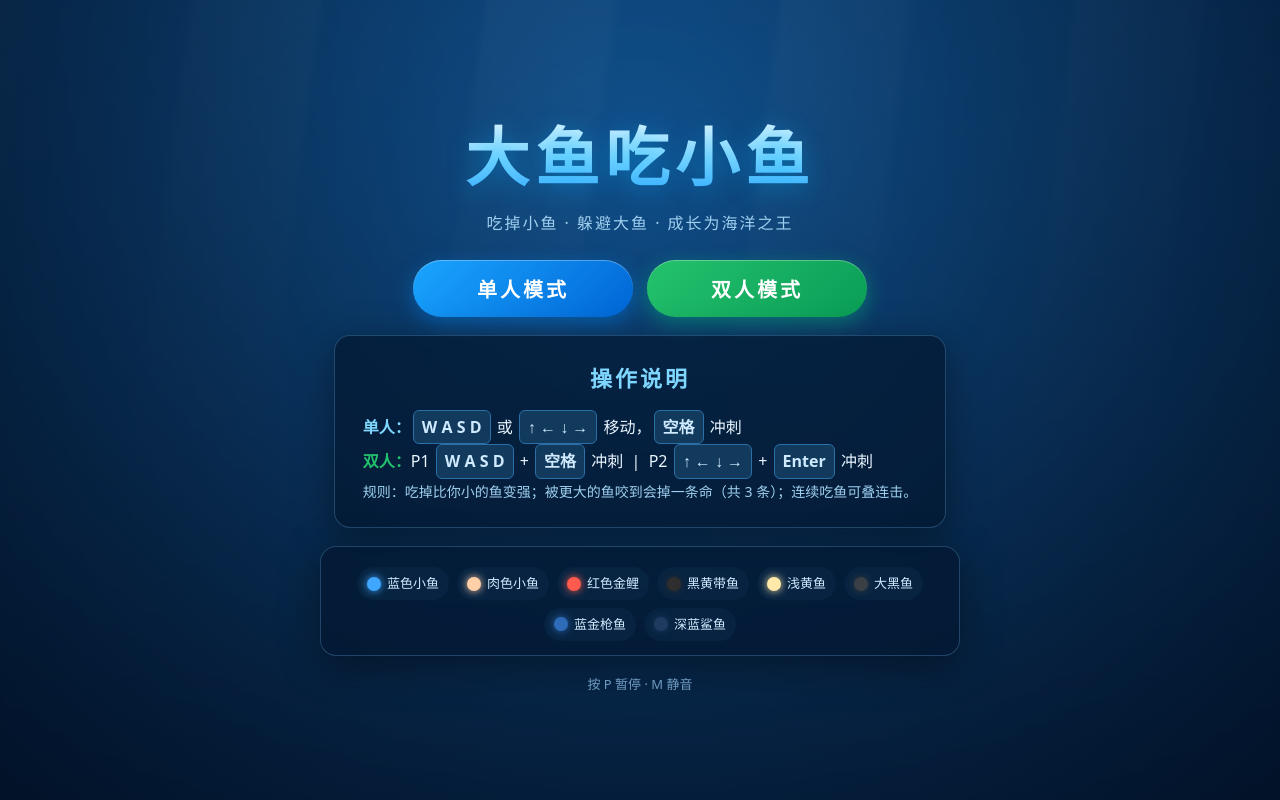
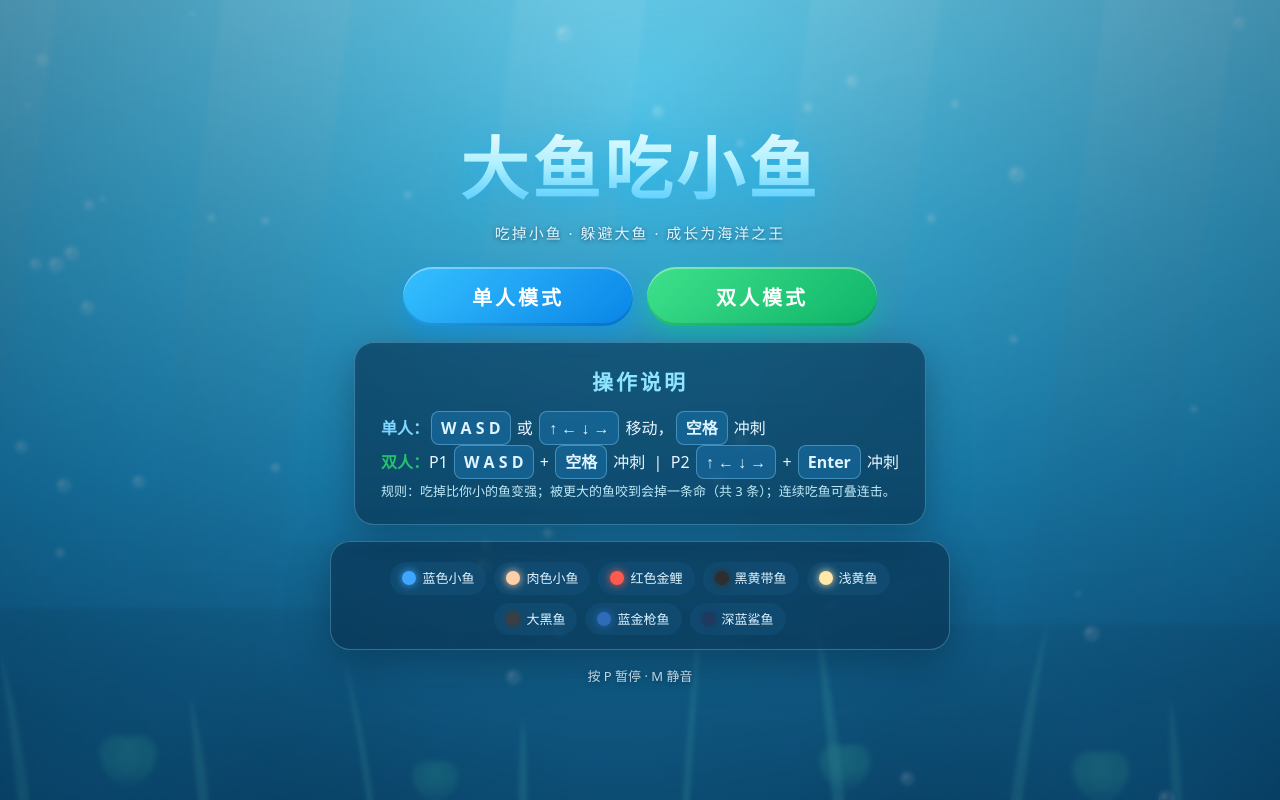
Before and after one commit to Sylvan914/Big-fishes-eat-little-fishes, a plain HTML site: page index.html in a window 1280 px wide. Drawn offline with Linux system fonts and the light colour scheme; animation ran at ten frames a second.

Commit message:
Add files via upload

```diff
--- a/index.html
+++ b/index.html
@@ -5,69 +5,86 @@
 <meta name="viewport" content="width=device-width, initial-scale=1.0, maximum-scale=1.0, user-scalable=no">
 <title>大鱼吃小鱼</title>
 <style>
-  :root{ --sea1:#0a3d6b; --sea2:#062a4d; }
+  :root{ --sea1:#54c6e8; --sea2:#0d6ea3; --deep:#0a3d63; }
   *{margin:0;padding:0;box-sizing:border-box}
-  html,body{width:100%;height:100%;overflow:hidden;background:#02182e;font-family:"Microsoft YaHei","PingFang SC",system-ui,sans-serif;user-select:none;-webkit-user-select:none;touch-action:none}
+  html,body{width:100%;height:100%;overflow:hidden;background:#0b5f8f;font-family:"Microsoft YaHei","PingFang SC",system-ui,sans-serif;user-select:none;-webkit-user-select:none;touch-action:none}
   #game{display:block;position:absolute;inset:0}
 
   .overlay{
     position:absolute;inset:0;display:flex;flex-direction:column;
-    align-items:center;justify-content:center;gap:18px;
-    color:#eaf6ff;text-align:center;z-index:10;
-    background:radial-gradient(ellipse at 50% 20%, rgba(20,80,140,.55), rgba(2,18,40,.88));
-    backdrop-filter:blur(3px);
+    align-items:center;justify-content:center;gap:16px;
+    color:#eaf6ff;text-align:center;z-index:10;padding:18px;
+    background:radial-gradient(ellipse at 50% 12%, rgba(64,180,220,.22), rgba(6,42,72,.56));
+    -webkit-backdrop-filter:blur(2px);backdrop-filter:blur(2px);
     transition:opacity .3s ease;
   }
   .overlay.hidden{opacity:0;pointer-events:none}
   h1.title{
-    font-size:64px;letter-spacing:6px;font-weight:900;
-    background:linear-gradient(180deg,#fff,#7fd7ff 55%,#2ea6ff);
+    font-size:clamp(40px,10vw,68px);letter-spacing:4px;font-weight:900;
+    background:linear-gradient(180deg,#ffffff,#aef0ff 50%,#42c4ff);
     -webkit-background-clip:text;background-clip:text;color:transparent;
-    text-shadow:0 4px 24px rgba(0,180,255,.35);
+    filter:drop-shadow(0 4px 18px rgba(0,180,255,.45));
   }
-  .subtitle{font-size:16px;color:#9fd0f0;letter-spacing:2px;margin-top:-8px}
+  .subtitle{font-size:15px;color:#dff6ff;letter-spacing:2px;margin-top:-8px;text-shadow:0 1px 4px rgba(0,28,50,.55)}
   .btn{
-    min-width:220px;padding:14px 30px;font-size:20px;font-weight:700;letter-spacing:3px;
-    color:#fff;border:none;border-radius:30px;cursor:pointer;
-    background:linear-gradient(135deg,#1aa5ff,#0066d6);
-    box-shadow:0 6px 20px rgba(0,140,255,.4), inset 0 1px 0 rgba(255,255,255,.3);
-    transition:transform .12s ease, box-shadow .12s ease, filter .12s ease;
+    position:relative;overflow:hidden;
+    min-width:230px;padding:15px 32px;font-size:20px;font-weight:800;letter-spacing:3px;
+    color:#fff;border:none;border-radius:999px;cursor:pointer;
+    background:linear-gradient(135deg,#35c0ff,#0a86e8);
+    box-shadow:0 8px 22px rgba(0,150,255,.45), inset 0 2px 0 rgba(255,255,255,.35), inset 0 -3px 0 rgba(0,40,90,.18);
+    transition:transform .14s ease, box-shadow .14s ease, filter .14s ease;
   }
-  .btn:hover{transform:translateY(-2px);box-shadow:0 10px 28px rgba(0,160,255,.55), inset 0 1px 0 rgba(255,255,255,.4)}
-  .btn:active{transform:translateY(1px)}
-  .btn.secondary{background:linear-gradient(135deg,#24c26d,#0a9d57);box-shadow:0 6px 20px rgba(0,220,130,.35), inset 0 1px 0 rgba(255,255,255,.3)}
-  .btn.ghost{background:rgba(255,255,255,.08);box-shadow:inset 0 0 0 2px rgba(255,255,255,.25)}
+  .btn:hover{transform:translateY(-3px) scale(1.02);box-shadow:0 14px 30px rgba(0,160,255,.6), inset 0 2px 0 rgba(255,255,255,.4), inset 0 -3px 0 rgba(0,40,90,.18)}
+  .btn:active{transform:translateY(1px) scale(.98);box-shadow:0 4px 12px rgba(0,150,255,.4), inset 0 2px 0 rgba(255,255,255,.3)}
+  .btn.secondary{background:linear-gradient(135deg,#3ee08a,#0fb56a);box-shadow:0 8px 22px rgba(0,220,130,.4), inset 0 2px 0 rgba(255,255,255,.35), inset 0 -3px 0 rgba(0,80,40,.18)}
+  .btn.ghost{background:rgba(255,255,255,.10);box-shadow:inset 0 0 0 2px rgba(255,255,255,.30)}
+  .btn:disabled{opacity:.4;cursor:not-allowed;transform:none;box-shadow:none;filter:grayscale(.5)}
+  .btn-mini{min-width:0;padding:9px 20px;font-size:15px;letter-spacing:1px}
+  .ripple{position:absolute;border-radius:50%;background:rgba(255,255,255,.45);transform:scale(0);animation:ripple .6s ease-out;pointer-events:none}
+  @keyframes ripple{to{transform:scale(2.7);opacity:0}}
   .card{
-    background:rgba(4,24,48,.7);border:1px solid rgba(120,200,255,.25);
-    border-radius:16px;padding:22px 28px;max-width:640px;
-    box-shadow:0 10px 40px rgba(0,0,0,.4);line-height:1.9;
+    background:rgba(8,50,82,.58);border:1px solid rgba(150,220,255,.30);
+    border-radius:20px;padding:20px 26px;max-width:620px;
+    box-shadow:0 12px 40px rgba(0,20,40,.35);line-height:1.9;-webkit-backdrop-filter:blur(4px);backdrop-filter:blur(4px);
   }
-  .card h3{font-size:22px;margin-bottom:10px;color:#7fd7ff;letter-spacing:3px}
-  .card .keys{display:inline-block;min-width:26px;padding:1px 8px;margin:0 2px;border-radius:6px;
-    background:#123a5c;border:1px solid #2a6fa8;font-weight:700;color:#cfeaff}
+  .card h3{font-size:21px;margin-bottom:8px;color:#8fe4ff;letter-spacing:3px}
+  .card .keys{display:inline-block;min-width:26px;padding:1px 9px;margin:0 2px;border-radius:8px;
+    background:rgba(28,120,180,.45);border:1px solid rgba(140,215,255,.4);font-weight:700;color:#dff4ff}
   .row{display:flex;gap:14px;flex-wrap:wrap;justify-content:center}
-  .hint{font-size:14px;color:#9fd0f0}
-  .muted{font-size:13px;color:#6f9cc0}
+  .hint{font-size:13px;color:#bfe9f7}
+  .muted{font-size:13px;color:#cfeaf7;text-shadow:0 1px 4px rgba(0,28,50,.55)}
   .fish-legend{display:flex;flex-wrap:wrap;gap:8px;justify-content:center;margin-top:6px}
-  .fish-legend .dot{display:flex;align-items:center;gap:6px;font-size:13px;color:#cfeaff;background:rgba(10,40,70,.6);padding:4px 10px;border-radius:20px}
+  .fish-legend .dot{display:flex;align-items:center;gap:6px;font-size:13px;color:#dff4ff;background:rgba(20,80,120,.55);padding:4px 12px;border-radius:20px}
   .fish-legend .dot i{width:14px;height:14px;border-radius:50%;display:inline-block;box-shadow:0 0 8px currentColor}
-  .btn:disabled{opacity:.42;cursor:not-allowed;transform:none;box-shadow:none;filter:grayscale(.45)}
-  .btn-mini{min-width:0;padding:8px 18px;font-size:15px;letter-spacing:1px}
-  .select-grid{display:flex;flex-wrap:wrap;gap:12px;justify-content:center;max-width:800px;margin:0 auto}
-  .fish-card{position:relative;width:136px;background:rgba(4,24,48,.72);border:2px solid rgba(120,200,255,.22);
-    border-radius:14px;padding:10px 8px 9px;cursor:pointer;display:flex;flex-direction:column;align-items:center;gap:4px;
-    transition:border-color .15s,box-shadow .15s,transform .12s}
-  .fish-card:hover{transform:translateY(-3px);border-color:rgba(170,225,255,.55)}
+
+  .select-grid{display:flex;flex-wrap:wrap;gap:12px;justify-content:center;max-width:820px;margin:0 auto}
+  .fish-card{position:relative;width:140px;background:rgba(8,50,82,.6);border:2px solid rgba(150,220,255,.28);
+    border-radius:18px;padding:12px 8px 10px;cursor:pointer;display:flex;flex-direction:column;align-items:center;gap:5px;
+    -webkit-backdrop-filter:blur(3px);backdrop-filter:blur(3px);box-shadow:0 6px 18px rgba(0,20,40,.28);
+    transition:border-color .18s,box-shadow .18s,transform .14s}
+  .fish-card:hover{transform:translateY(-4px);border-color:rgba(180,235,255,.6)}
+  .fish-card:active{transform:scale(.96)}
   .fish-card canvas{width:120px;height:88px;display:block;pointer-events:none}
-  .fish-card .name{font-size:14px;font-weight:700;color:#eaf6ff}
-  .fish-card .tag{font-size:11px;color:#7fb8e0}
+  .fish-card .name{font-size:14px;font-weight:700;color:#f2fbff}
+  .fish-card .tag{font-size:11px;color:#a9d8ee}
   .fish-card .badge{position:absolute;top:-9px;right:-7px;font-size:11px;font-weight:800;padding:1px 8px;border-radius:10px;
-    background:#0b2c50;color:#ffd23f;border:1px solid rgba(255,210,63,.55);box-shadow:0 2px 6px rgba(0,0,0,.4);min-width:26px;text-align:center}
+    background:rgba(10,60,95,.9);color:#ffd23f;border:1px solid rgba(255,210,63,.6);box-shadow:0 2px 8px rgba(0,0,0,.35);min-width:26px;text-align:center}
   .fish-card .badge:empty{display:none}
-  .fish-card.p1{border-color:#ffd23f;box-shadow:0 0 16px rgba(255,210,63,.55)}
-  .fish-card.p2{border-color:#24c26d;box-shadow:0 0 16px rgba(36,194,109,.55)}
-  #selectPlayers .btn.active{background:linear-gradient(135deg,#1aa5ff,#0066d6);box-shadow:0 4px 14px rgba(0,140,255,.5)}
-  #select{overflow-y:auto;padding:20px}
+  .fish-card.p1{border-color:#ffd23f;box-shadow:0 0 0 2px rgba(255,210,63,.35), 0 0 22px rgba(255,210,63,.6)}
+  .fish-card.p2{border-color:#24c26d;box-shadow:0 0 0 2px rgba(36,194,109,.35), 0 0 22px rgba(36,194,109,.6)}
+  #selectPlayers .btn.active{background:linear-gradient(135deg,#35c0ff,#0a86e8);box-shadow:0 6px 16px rgba(0,150,255,.5)}
+  #select{overflow-y:auto;padding:18px}
+
+  @media (max-width:480px){
+    h1.title{letter-spacing:2px}
+    .subtitle{font-size:13px}
+    .btn{min-width:200px;padding:13px 24px;font-size:18px}
+    .card{max-width:92%;padding:16px 18px}
+    .fish-card{width:104px;padding:9px 6px 8px;gap:3px}
+    .fish-card canvas{width:88px;height:64px}
+    .fish-card .name{font-size:12px}
+    .overlay{gap:12px}
+  }
 </style>
 </head>
 <body>
@@ -266,11 +283,18 @@ function spawnParticles(x, y, color, n, spread = 3, life = 0.5, size = 3) {
 const bubbles = [];
 function initBubbles() {
   bubbles.length = 0;
-  for (let i = 0; i < 40; i++) {
-    bubbles.push({ x: rand(0, W), y: rand(0, H), r: rand(1.5, 6), sp: rand(20, 60), drift: rand(-6, 6) });
+  for (let i = 0; i < 44; i++) {
+    bubbles.push({ x: rand(0, W), y: rand(0, H), r: rand(1.5, 7), sp: rand(18, 60), drift: rand(-8, 8), ph: rand(0, TAU) });
   }
 }
 initBubbles();
+
+// 吃掉小鱼时喷出一串上升的气泡（泡泡粒子特效）
+function spawnBubbleBurst(x, y) {
+  for (let i = 0; i < 10; i++) {
+    bubbles.push({ x: x + rand(-14, 14), y: y + rand(-8, 8), r: rand(1.5, 5), sp: rand(50, 110), drift: rand(-18, 18), ph: rand(0, TAU) });
+  }
+}
 
 /* ---------- 鱼实体 ---------- */
 let fishId = 0;
@@ -294,6 +318,7 @@ class Fish {
     this.combo = 0; this.comboTime = 0;
     this.kills = 0;
     this.hueShift = rand(-8, 8);
+    this.trail = [];
   }
 
   update(dt) {
@@ -302,6 +327,8 @@ class Fish {
     if (this.dashCooldown > 0) this.dashCooldown -= dt;
     if (this.invincibleUntil > 0) this.invincibleUntil -= dt;
     if (this.comboTime > 0) { this.comboTime -= dt; if (this.comboTime <= 0) this.combo = 0; }
+    this.trail.push({ x: this.x, y: this.y });
+    if (this.trail.length > 8) this.trail.shift();
   }
 
   aiSpeed() {
@@ -567,7 +594,6 @@ const Game = {
 
     this.handleEating();
     this.updateParticles(dt);
-    this.updateBubbles(dt);
     this.maintainPopulation();
   },
 
@@ -613,6 +639,7 @@ const Game = {
     p.comboTime = 2.2;
     p.size = Math.min(150, p.size + f.size * 0.045);
     this.removeFish(f);
+    spawnBubbleBurst(f.x, f.y);
     spawnParticles(f.x, f.y, f.species.c2, 10, 0.6, 0.5, 3);
     spawnParticles(f.x, f.y, '#ffffff', 4, 0.4, 0.3, 2);
     AudioSys.eat(p.size);
@@ -657,7 +684,7 @@ const Game = {
   updateBubbles(dt) {
     for (const b of bubbles) {
       b.y -= b.sp * dt;
-      b.x += b.drift * dt;
+      b.x += (b.drift + Math.sin(ambientT * 2 + b.ph) * 14) * dt;
       if (b.y < -20) { b.y = H + 20; b.x = rand(0, W); }
       if (b.x < -20) b.x = W + 20;
       if (b.x > W + 20) b.x = -20;
@@ -1029,23 +1056,124 @@ function clipBodyShape(sp, bodyL, bodyH) {
   ctx.clip();
 }
 
+/* ---- 海底氛围元素：海草 / 珊瑚 / 气泡 / 拖尾 ---- */
+const corals = [
+  { fx: 0.10, fy: 0.93, s: 0.05, c: 'rgba(42,150,158,.26)' },
+  { fx: 0.34, fy: 0.96, s: 0.04, c: 'rgba(36,140,150,.22)' },
+  { fx: 0.66, fy: 0.94, s: 0.045, c: 'rgba(40,148,155,.24)' },
+  { fx: 0.86, fy: 0.95, s: 0.05, c: 'rgba(44,152,160,.26)' },
+];
+const seaweed = [];
+(function initSeaweed() {
+  for (let i = 0; i < 16; i++) {
+    seaweed.push({
+      fx: (i + 0.5) / 16 + rand(-0.015, 0.015),
+      hf: rand(0.12, 0.3),
+      ph: rand(0, TAU),
+      front: i % 2 === 1,
+      w: rand(6, 14),
+    });
+  }
+})();
+
+function drawDistantReef() {
+  const mounds = [
+    { fx: 0.05, w: 0.30, h: 0.12, c: 'rgba(20,100,135,.30)' },
+    { fx: 0.48, w: 0.34, h: 0.16, c: 'rgba(16,88,122,.26)' },
+    { fx: 0.90, w: 0.28, h: 0.11, c: 'rgba(22,104,140,.28)' },
+  ];
+  for (const m of mounds) {
+    const x = m.fx * W, y = H;
+    const r = m.w * W;
+    const grad = ctx.createRadialGradient(x, y, r * 0.1, x, y, r);
+    grad.addColorStop(0, m.c);
+    grad.addColorStop(1, 'rgba(0,0,0,0)');
+    ctx.fillStyle = grad;
+    ctx.fillRect(x - r, y - m.h * H * 2, r * 2, m.h * H * 2);
+  }
+  // 珊瑚丛（远景模糊感）
+  for (const c of corals) {
+    const x = c.fx * W, y = c.fy * H, s = c.s * Math.min(W, H);
+    ctx.fillStyle = c.c;
+    for (let i = -2; i <= 2; i++) {
+      const ang = -Math.PI / 2 + i * 0.42;
+      const r = s * (1.15 - Math.abs(i) * 0.2);
+      ctx.beginPath();
+      ctx.arc(x + Math.cos(ang) * r * 0.55, y - Math.sin(ang) * r * 0.35, r * 0.55, 0, TAU);
+      ctx.fill();
+    }
+  }
+}
+
+function drawBlade(x, baseY, len, sway, width, color) {
+  ctx.fillStyle = color;
+  const tipX = x + sway, tipY = baseY - len, cy = baseY - len * 0.55;
+  ctx.beginPath();
+  ctx.moveTo(x - width * 0.5, baseY);
+  ctx.quadraticCurveTo(x - width * 0.5 + sway * 0.4, cy, tipX, tipY);
+  ctx.quadraticCurveTo(x + width * 0.5 + sway * 0.4, cy, x + width * 0.5, baseY);
+  ctx.closePath();
+  ctx.fill();
+}
+
+function drawSeaweed(layer) {
+  for (const s of seaweed) {
+    const isFront = layer === 'front';
+    if (s.front !== isFront) continue;
+    const x = s.fx * W, baseY = H, len = s.hf * H;
+    const t = ambientT * 0.8 + s.ph;
+    const sway = Math.sin(t) * len * 0.16;
+    if (isFront) {
+      drawBlade(x, baseY, len, sway, s.w, 'rgba(20,118,128,.82)');
+      drawBlade(x, baseY, len * 0.7, sway * 0.7, s.w * 0.68, 'rgba(26,150,148,.72)');
+      drawBlade(x + s.w * 0.6, baseY, len * 0.5, -sway * 0.6, s.w * 0.58, 'rgba(16,102,116,.8)');
+    } else {
+      drawBlade(x, baseY, len * 0.82, sway, s.w * 0.9, 'rgba(80,196,196,.30)');
+    }
+  }
+}
+
+function drawBubbles() {
+  for (const b of bubbles) {
+    ctx.fillStyle = 'rgba(255,255,255,.14)';
+    ctx.beginPath(); ctx.arc(b.x, b.y, b.r, 0, TAU); ctx.fill();
+    ctx.strokeStyle = 'rgba(255,255,255,.42)';
+    ctx.lineWidth = 1; ctx.stroke();
+    ctx.fillStyle = 'rgba(255,255,255,.6)';
+    ctx.beginPath(); ctx.arc(b.x - b.r * 0.32, b.y - b.r * 0.32, b.r * 0.3, 0, TAU); ctx.fill();
+  }
+}
+
+function drawTrail(f) {
+  const tr = f.trail;
+  if (!tr || tr.length < 2) return;
+  for (let i = 0; i < tr.length; i++) {
+    const p = tr[i], k = i / tr.length;
+    ctx.globalAlpha = k * k * 0.2;
+    ctx.fillStyle = f.species.c1;
+    ctx.beginPath(); ctx.arc(p.x, p.y, f.size * 0.45 * k, 0, TAU); ctx.fill();
+  }
+  ctx.globalAlpha = 1;
+}
+
 function drawBackground() {
-  // 水体渐变（上部更亮，向下渐深）
+  // 明亮清新水体渐变（上部浅，向下渐深，非纯色单调）
   const g = ctx.createLinearGradient(0, 0, 0, H);
-  g.addColorStop(0, '#0e5a9c');
-  g.addColorStop(0.35, '#0a4478');
-  g.addColorStop(0.75, '#072f57');
-  g.addColorStop(1, '#041c38');
+  g.addColorStop(0, '#6fd4f0');
+  g.addColorStop(0.28, '#3fb6de');
+  g.addColorStop(0.6, '#1a92c6');
+  g.addColorStop(0.85, '#0f6ea3');
+  g.addColorStop(1, '#0a5a8c');
   ctx.fillStyle = g;
   ctx.fillRect(0, 0, W, H);
 
-  // 阳光光束
+  // 阳光光束（缓缓移动）
   ctx.save();
-  ctx.globalAlpha = 0.10;
+  ctx.globalAlpha = 0.12;
   for (let i = 0; i < 5; i++) {
-    const lx = ((i * 0.23 + 0.12) * W + Game.time * 8) % (W * 1.4) - W * 0.2;
+    const lx = ((i * 0.23 + 0.12) * W + ambientT * 12) % (W * 1.4) - W * 0.2;
     const grad = ctx.createLinearGradient(lx - 50, 0, lx + 50, H * 0.9);
-    grad.addColorStop(0, '#bfe9ff'); grad.addColorStop(1, 'transparent');
+    grad.addColorStop(0, '#eafcff'); grad.addColorStop(1, 'transparent');
     ctx.fillStyle = grad;
     ctx.beginPath();
     ctx.moveTo(lx, 0); ctx.lineTo(lx + 130, 0); ctx.lineTo(lx + 40, H * 0.85); ctx.lineTo(lx - 90, H * 0.85);
@@ -1053,30 +1181,19 @@ function drawBackground() {
   }
   ctx.restore();
 
-  // 暗角（聚焦中心）
-  const v = ctx.createRadialGradient(W / 2, H / 2, Math.min(W, H) * 0.35, W / 2, H / 2, Math.max(W, H) * 0.75);
-  v.addColorStop(0, 'rgba(0,0,0,0)');
-  v.addColorStop(1, 'rgba(0,6,18,.5)');
-  ctx.fillStyle = v;
-  ctx.fillRect(0, 0, W, H);
+  // 远处礁石珊瑚 + 远处海草（景深）
+  drawDistantReef();
+  drawSeaweed('back');
 }
 
 function drawScene() {
-  // 气泡（带高光）
-  for (const b of bubbles) {
-    ctx.fillStyle = 'rgba(255,255,255,.12)';
-    ctx.beginPath(); ctx.arc(b.x, b.y, b.r, 0, TAU); ctx.fill();
-    ctx.strokeStyle = 'rgba(255,255,255,.35)';
-    ctx.lineWidth = 1;
-    ctx.stroke();
-    ctx.fillStyle = 'rgba(255,255,255,.5)';
-    ctx.beginPath(); ctx.arc(b.x - b.r * 0.3, b.y - b.r * 0.3, b.r * 0.28, 0, TAU); ctx.fill();
-  }
-
-  // 鱼（小的在下层）
+  // 鱼（小的在下层，带拖尾）
   const drawList = [...Game.fishes.filter(f => f.alive), ...Game.players.filter(p => p.alive)];
   drawList.sort((a, b) => a.size - b.size);
-  for (const f of drawList) drawFishBody(f, Game.time);
+  for (const f of drawList) {
+    drawTrail(f);
+    drawFishBody(f, Game.time);
+  }
 
   // 粒子
   for (const pt of particles) {
@@ -1085,6 +1202,9 @@ function drawScene() {
     ctx.beginPath(); ctx.arc(pt.x, pt.y, pt.size, 0, TAU); ctx.fill();
   }
   ctx.globalAlpha = 1;
+
+  // 前景海草（深色，在鱼前面，营造层次）
+  drawSeaweed('front');
 }
 
 function drawHUD() {
@@ -1100,8 +1220,10 @@ function drawHUD() {
     // 合作模式：显示两人总分
     const total = Math.floor(players[0].score + (players[1] ? players[1].score : 0));
     ctx.save();
-    ctx.fillStyle = 'rgba(3,20,40,.55)';
-    roundRect(W / 2 - 90, pad, 180, 42, 12); ctx.fill();
+    ctx.fillStyle = 'rgba(10,55,90,.5)';
+    roundRect(W / 2 - 90, pad, 180, 42, 14); ctx.fill();
+    ctx.strokeStyle = 'rgba(150,220,255,.28)'; ctx.lineWidth = 1.5;
+    roundRect(W / 2 - 90, pad, 180, 42, 14); ctx.stroke();
     ctx.fillStyle = '#ffd23f';
     ctx.font = 'bold 22px "Microsoft YaHei"';
     ctx.textAlign = 'center'; ctx.textBaseline = 'middle';
@@ -1151,8 +1273,10 @@ function drawHUD() {
 function drawPlayerHUD(p, x, y, color, showScore) {
   ctx.save();
   ctx.textBaseline = 'top';
-  ctx.fillStyle = 'rgba(3,20,40,.55)';
-  roundRect(x, y, 220, 74, 12); ctx.fill();
+  ctx.fillStyle = 'rgba(10,55,90,.5)';
+  roundRect(x, y, 220, 74, 14); ctx.fill();
+  ctx.strokeStyle = 'rgba(150,220,255,.28)'; ctx.lineWidth = 1.5;
+  roundRect(x, y, 220, 74, 14); ctx.stroke();
 
   const nameColor = color || '#7fd7ff';
   ctx.font = 'bold 18px "Microsoft YaHei"';
@@ -1207,11 +1331,16 @@ function roundRect(x, y, w, h, r) {
    主循环
    ============================================================ */
 let lastT = performance.now();
+let ambientT = 0;
 function loop(now) {
   const dt = (now - lastT) / 1000;
   lastT = now;
+  const adt = Math.min(dt, 0.05);
+  ambientT += adt;
+  Game.updateBubbles(adt);
 
   drawBackground();
+  drawBubbles();
   if (Game.state === 'play' || Game.state === 'pause') {
     if (Game.state === 'play') Game.update(dt);
     drawScene();
@@ -1233,6 +1362,24 @@ document.getElementById('btnSelectBack').addEventListener('click', () => Game.to
 document.getElementById('btnPickP1').addEventListener('click', () => Game.setSelectPlayer(0));
 document.getElementById('btnPickP2').addEventListener('click', () => Game.setSelectPlayer(1));
 
+/* ---------- 按钮水波纹点击反馈 ---------- */
+function attachRipple() {
+  document.querySelectorAll('.btn').forEach(btn => {
+    btn.addEventListener('pointerdown', e => {
+      const rect = btn.getBoundingClientRect();
+      const d = Math.max(rect.width, rect.height);
+      const span = document.createElement('span');
+      span.className = 'ripple';
+      span.style.width = span.style.height = d + 'px';
+      span.style.left = (e.clientX - rect.left - d / 2) + 'px';
+      span.style.top = (e.clientY - rect.top - d / 2) + 'px';
+      btn.appendChild(span);
+      setTimeout(() => span.remove(), 620);
+    });
+  });
+}
+attachRipple();
+
 /* ---------- 启动 ---------- */
 Game.init();
 Game.showMenu(true);
```
